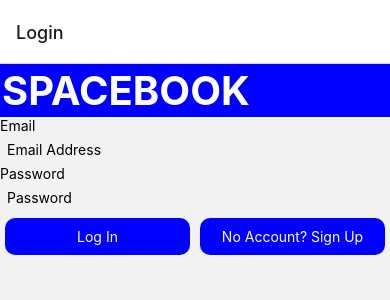
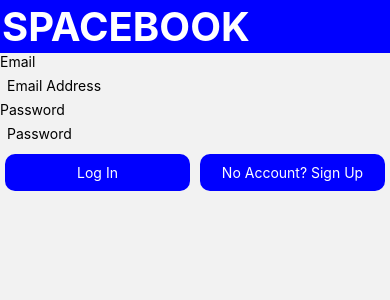
Before and after one commit to NiallHargreavesJisc/SpacebookApp, a React Native app: screen / in a window 390 px wide. Shown: the top 300 px of the page. Built offline with nearby package versions, Linux system fonts and the light colour scheme.

Commit message:
removed stack nav header

```diff
--- a/App.js
+++ b/App.js
@@ -19,7 +19,7 @@ export const App = () => {
 
   return (
       <NavigationContainer>
-        <Stack.Navigator>
+        <Stack.Navigator screenOptions={{headerShown: false}} initialRouteName={"Login"} >
           <Stack.Screen name={"Login"} component={LoginScreen} />
           <Stack.Screen name={"Main App"} component={MainAppScreen} />
           <Stack.Screen name={"Sign Up"} component={SignupScreen} />
```
